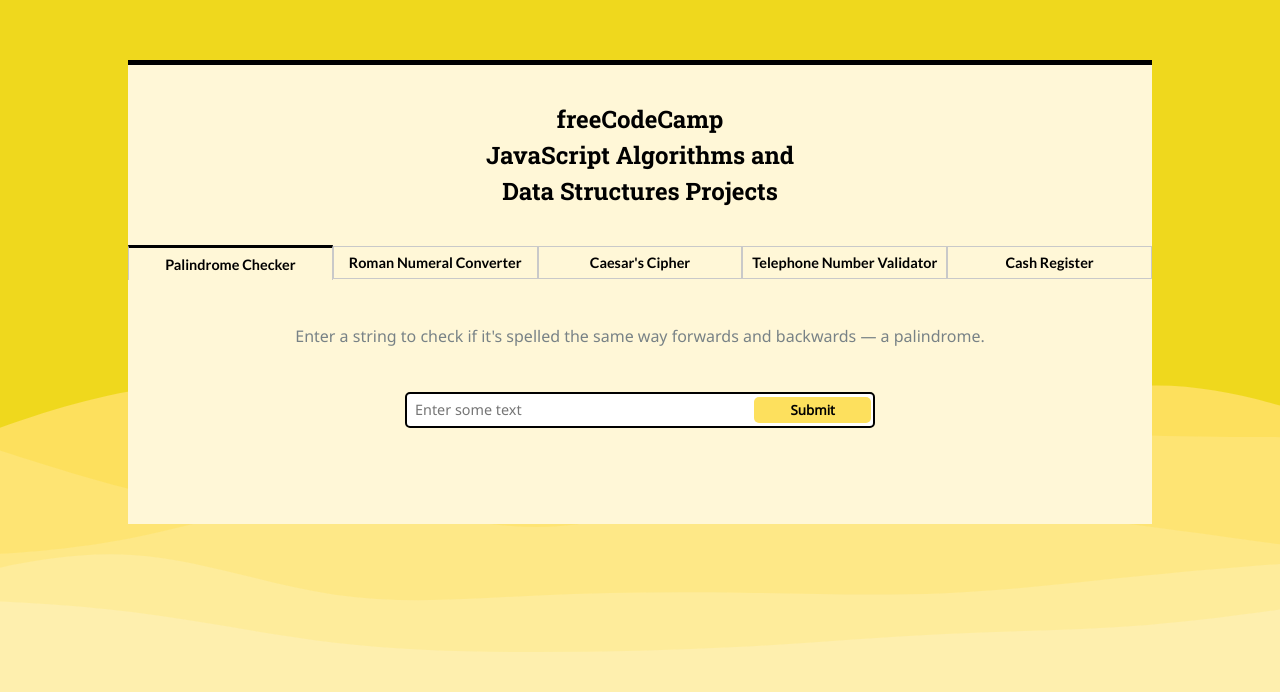
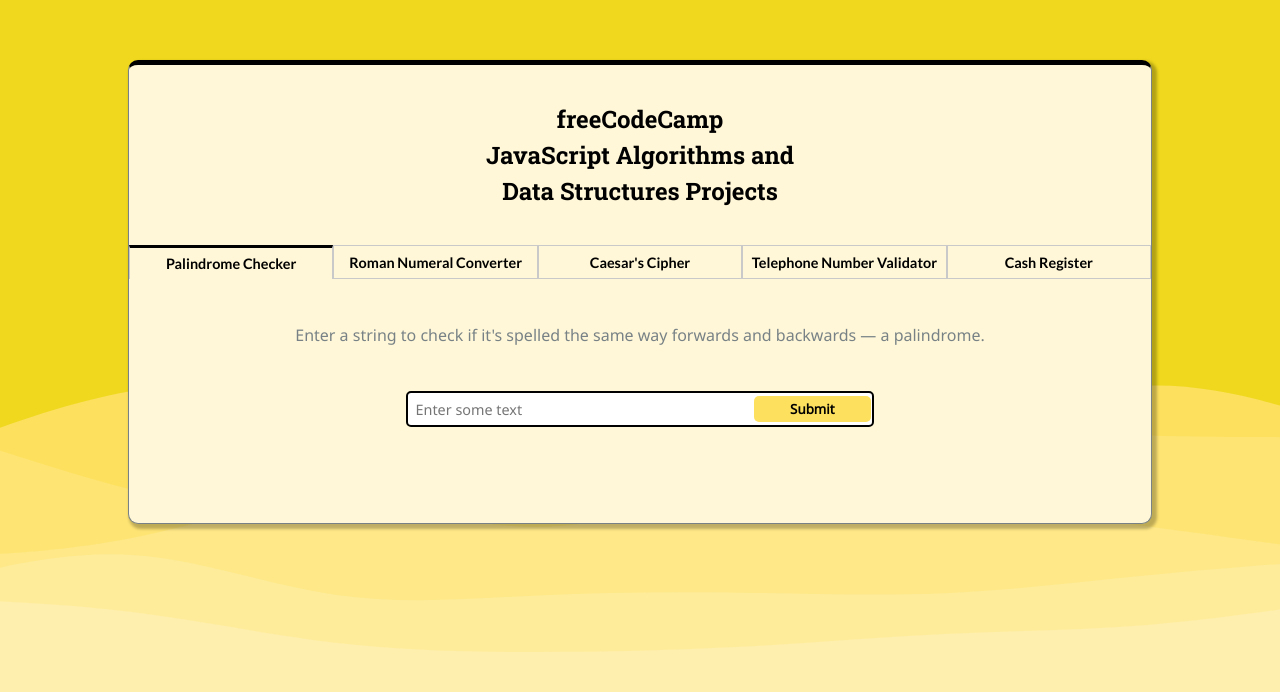
Before and after one commit to jemalmazar/fCC-p6_to_10-js_algorithms_projects, a website built with Parcel: page index.html in a window 1280 px wide. Shown: the part 108-800 px from the top of the page. Built offline with nearby package versions, Linux system fonts and the light colour scheme.

Commit message:
Add border and box-shadow styles to tabcordion div

```diff
--- a/styles.css
+++ b/styles.css
@@ -181,7 +181,10 @@
 .tabcordion {
     background-color: var(--tabcordion_bg_colour);
     max-width: 21rem;
+    border: solid 1px #788286;
     border-top: solid 5px black;
+    border-radius: 10px;
+    box-shadow: 3px 3px 3px 2px rgb(0 0 0 / 25%);
 }
 
 .tabcordion h1 {
```
